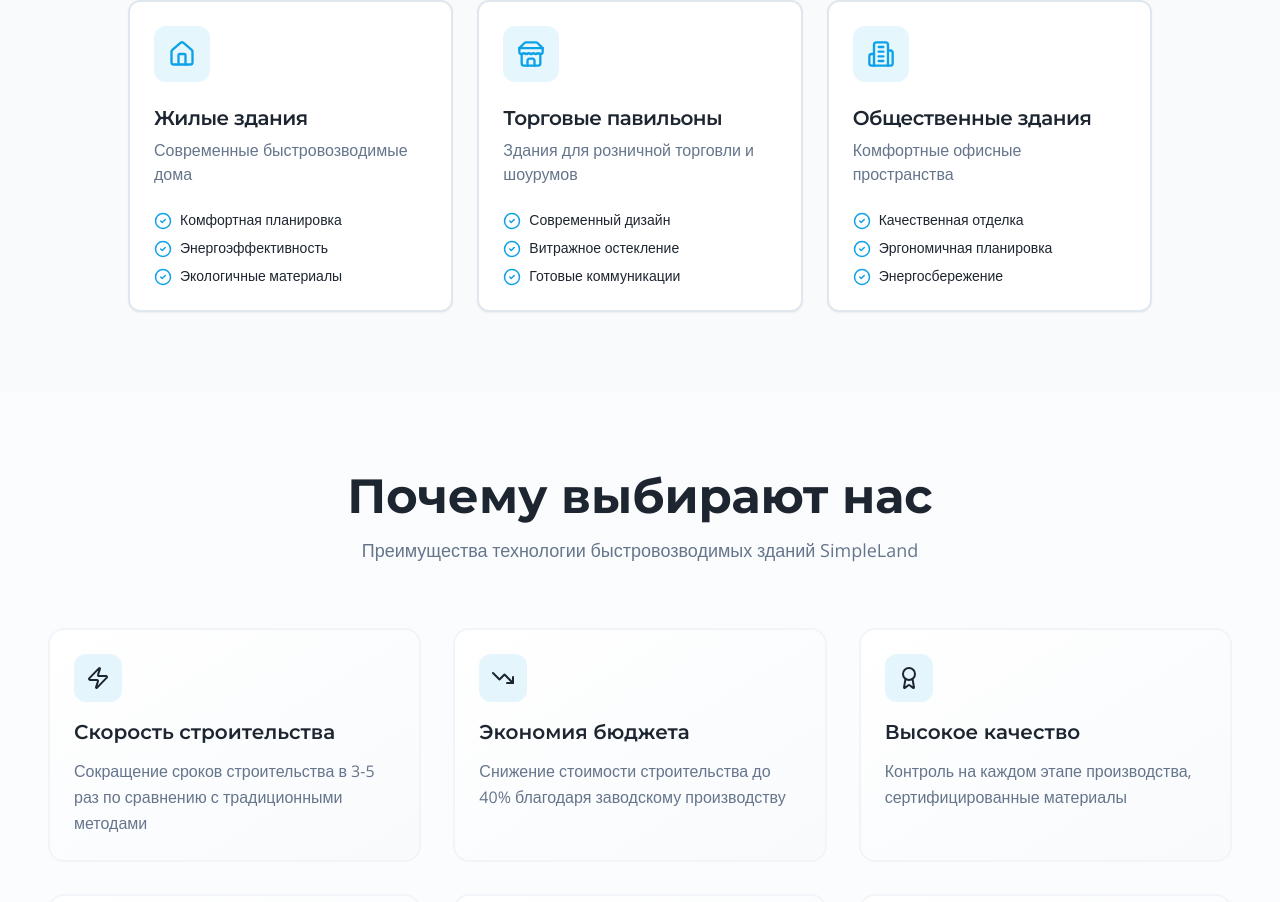
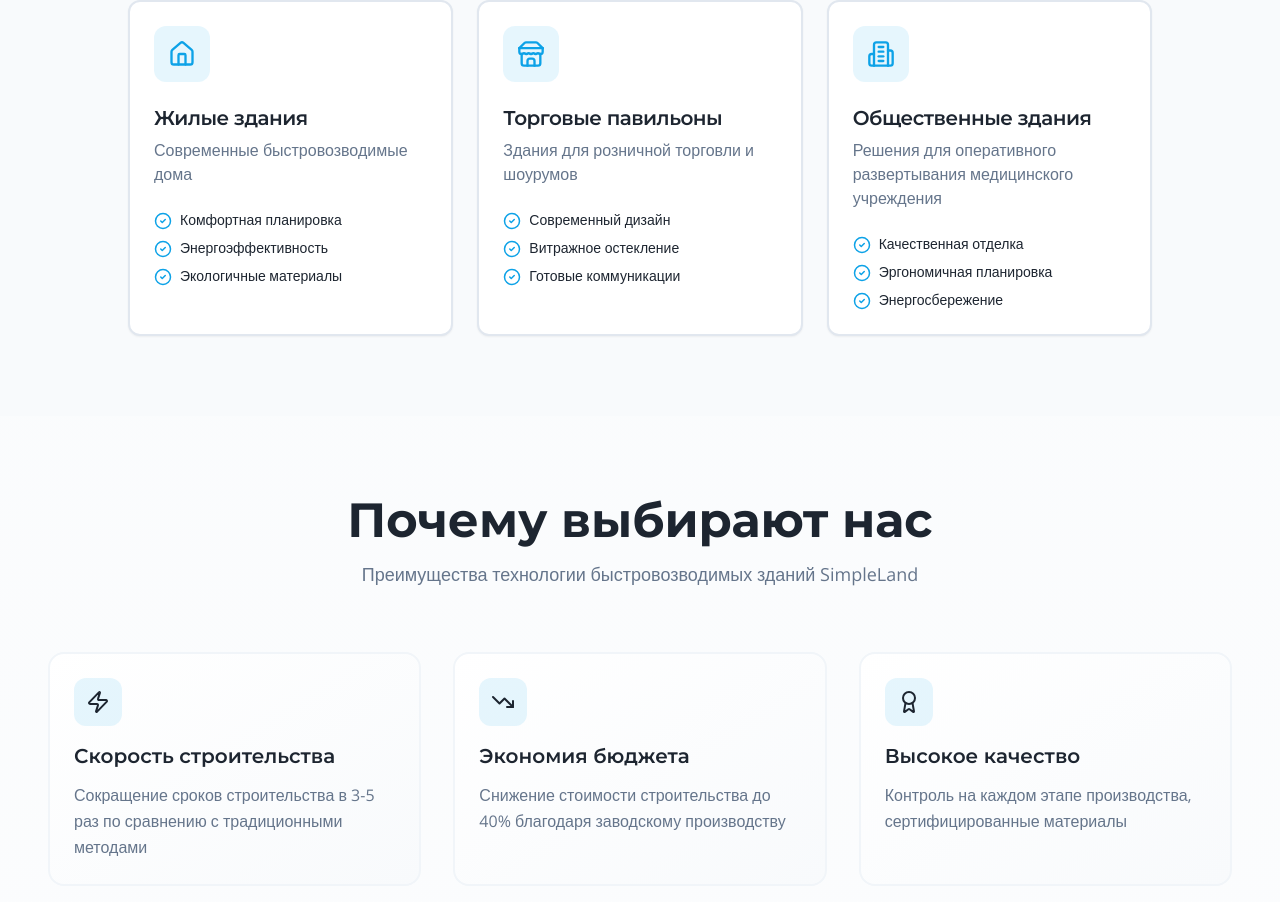
Before and after one commit to pr-poehali-dev/simpleland-website-creation, a React (Vite) app: page / in a window 1280 px wide. Shown: the part 1045-1947 px from the top of the page. Built offline with nearby package versions, Linux system fonts and the light colour scheme.

Commit message:
Медучреждение: быстрое развертывание

```diff
--- a/src/pages/Index.tsx
+++ b/src/pages/Index.tsx
@@ -27,7 +27,7 @@ const Index = () => {
     },
     {
       title: 'Общественные здания',
-      description: 'Комфортные офисные пространства',
+      description: 'Решения для оперативного развертывания медицинского учреждения',
       features: ['Качественная отделка', 'Эргономичная планировка', 'Энергосбережение'],
       icon: 'Building2'
     }
```
